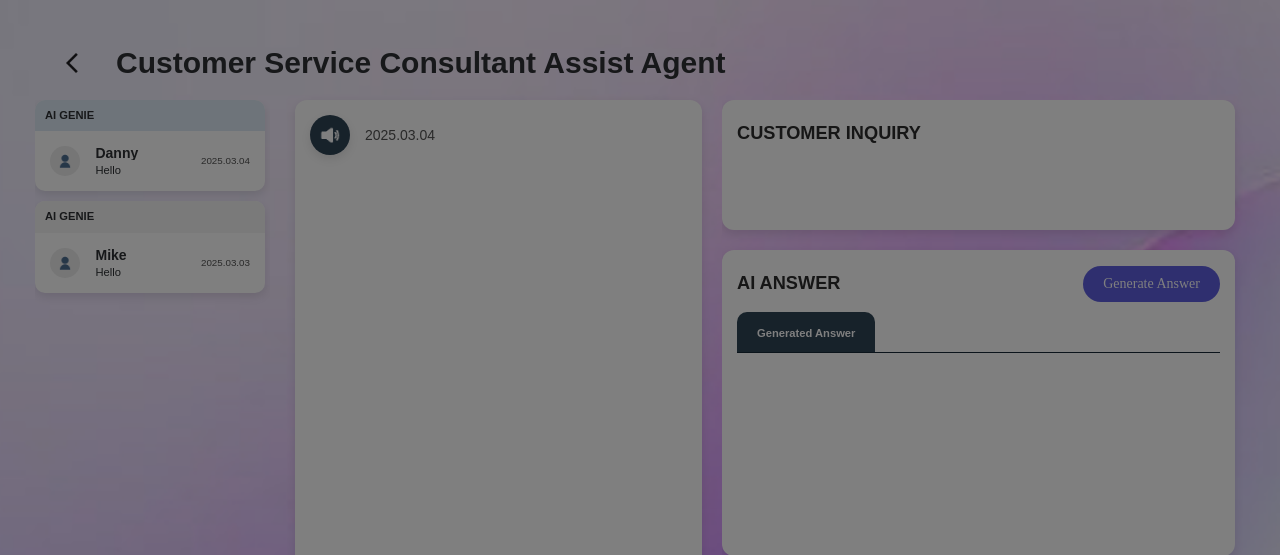
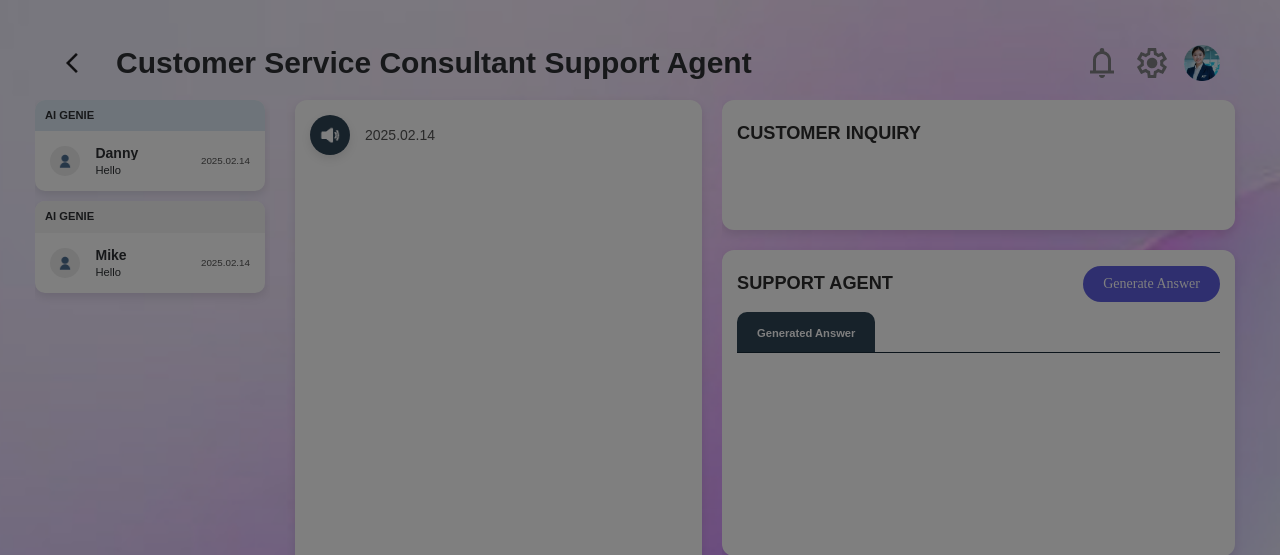
Before and after one commit to jmlee95/mwc_llm, a Flask app: page /main in a window 1280 px wide. Shown: the top 555 px of the page. Run offline with Flask 2, Linux system fonts and the light colour scheme; some web fonts are replaced.

Commit message:
우측상단 아이콘3종적용, 메인 날짜 자동셋팅, 지니 아이콘변경

```diff
--- a/static/js/main.js
+++ b/static/js/main.js
@@ -318,8 +318,26 @@ function createCustomerMessage(text) {
 	return div;
 }
 
+// 현재 날짜를 yyyy.mm.dd 형식으로 표시하는 함수
+function updateCurrentDate() {
+    const currentDate = new Date();
+    const year = currentDate.getFullYear();
+    const month = String(currentDate.getMonth() + 1).padStart(2, '0');
+    const day = String(currentDate.getDate()).padStart(2, '0');
+    const formattedDate = `${year}.${month}.${day}`;
+
+    // 모든 날짜 표시 요소 업데이트
+    const dateElements = document.querySelectorAll('.date');
+    dateElements.forEach(element => {
+        element.textContent = formattedDate;
+    });
+}
+
 // 페이지 로드 시 실행
 document.addEventListener('DOMContentLoaded', function() {
+	// 현재 날짜 표시 업데이트
+	updateCurrentDate();
+
 	const chatArea = document.querySelector('.chat_area');
 	if (chatArea) {
 		// 오디오 컨텍스트 초기화
--- a/static/styles/style.css
+++ b/static/styles/style.css
@@ -69,6 +69,73 @@
 
 .btn_home_txt p strong {
 	font-weight: 600;
+}
+
+/* 우측상단 공통 */
+.btn_noti {
+	position: absolute;
+	top: 45px;
+	right: 160px;
+	width: 36px;
+	height: 36px;
+	border-radius: 50%;
+	/*background-color: #2e4455;*/
+	z-index: 5;
+}
+.btn_noti:hover {
+	/*background-color: #172937;*/
+	background-color: #ffffff80; /* #ffffff(흰색) + b3(70% 불투명) */
+}
+.btn_noti > img {
+	width: 36px;
+	height: auto;
+	-o-object-fit: cover;
+	object-fit: cover;
+	margin: 0 auto;
+}
+
+.btn_settings {
+	position: absolute;
+	top: 45px;
+	right: 110px;
+	width: 36px;
+	height: 36px;
+	border-radius: 50%;
+	/*background-color: #2e4455;*/
+	z-index: 5;
+}
+.btn_settings:hover {
+	/*background-color: #172937;*/
+	background-color: #ffffff80; /* #ffffff(흰색) + b3(70% 불투명) */
+}
+.btn_settings > img {
+	width: 36px;
+	height: auto;
+	-o-object-fit: cover;
+	object-fit: cover;
+	margin: 0 auto;
+}
+
+.btn_profile {
+	position: absolute;
+	top: 45px;
+	right: 60px;
+	width: 36px;
+	height: 36px;
+	border-radius: 50%;
+	/*background-color: #2e4455;*/
+	z-index: 5;
+}
+.btn_profile:hover {
+	/*background-color: #172937;*/
+	background-color: #ffffff80; /* #ffffff(흰색) + b3(70% 불투명) */
+}
+.btn_profile > img {
+	width: 36px;
+	height: auto;
+	-o-object-fit: cover;
+	object-fit: cover;
+	margin: 0 auto;
 }
 
 /* ====== start ======= */
--- a/templates/main.html
+++ b/templates/main.html
@@ -21,7 +21,18 @@
     <!-- 처음으로 돌아가기 버튼 -->
     <button type="button" class="btn_home" onclick="location.href='/'"><img src="{{ url_for('static', filename='images/ic_home.png') }}" alt="처음으로"></button>
     <div class="btn_home_txt">
-      <p><strong>Customer Service Consultant Assist Agent</strong></p>
+      <p><strong>Customer Service Consultant Support Agent</strong></p>
+    </div>
+
+     <!-- 우측상단 공통아이콘 3개-->
+    <div class="btn_noti">
+      <img src="{{ url_for('static', filename='images/ic_notifications.png') }}" alt="알림">
+    </div>
+    <div class="btn_settings">
+      <img src="{{ url_for('static', filename='images/ic_settings.png') }}" alt="설정">
+    </div>
+    <div class="btn_profile">
+      <img src="{{ url_for('static', filename='images/ic_profile1.png') }}" alt="프로필">
     </div>
     <!-- 내용 -->
     <div class="inner">
@@ -64,7 +75,7 @@
             <button class="btn_speaker">
               <img src="{{ url_for('static', filename='images/ic_speakerOn.png') }}" alt="">
             </button>
-            <p class="date">2025.03.04</p>
+            <p class="date" id="currentDate"></p>
           </div>
           <div class="chat_area" style="max-height: calc(100vh - 230px); overflow-y: auto;">
             <!-- 채팅 내용은 JavaScript로 동적 생성됨 -->
@@ -89,7 +100,7 @@
 
               <div class="box_area">
                 <div class="top">
-                  <h2>AI answer</h2>
+                  <h2>Support Agent</h2>
                   <button type="button" class="btn_red btn_answerMaker">Generate Answer</button>
                 </div>
                 <div class="context">
@@ -241,7 +252,7 @@
   <script>
     // 이미지 경로를 전역 변수로 설정
     window.STATIC_URLS = {
-      staff_icon: "{{ url_for('static', filename='images/ic_staff_new.png') }}",
+      staff_icon: "{{ url_for('static', filename='images/ic_profile1.png') }}", //기존 ic_staff_new
       profile_icon: "{{ url_for('static', filename='images/ic_profile.png') }}",
       arrow_icon: "{{ url_for('static', filename='images/ic_arrow_u_w.png') }}"
     };
```
Also changed, not shown: templates/consultant_gender.html (+12 -1 lines), templates/scenario_btn4.html (+12 -1 lines), static/images/ic_notifications.png (added), static/images/ic_profile1.png (added), static/images/ic_settings.png (added).
